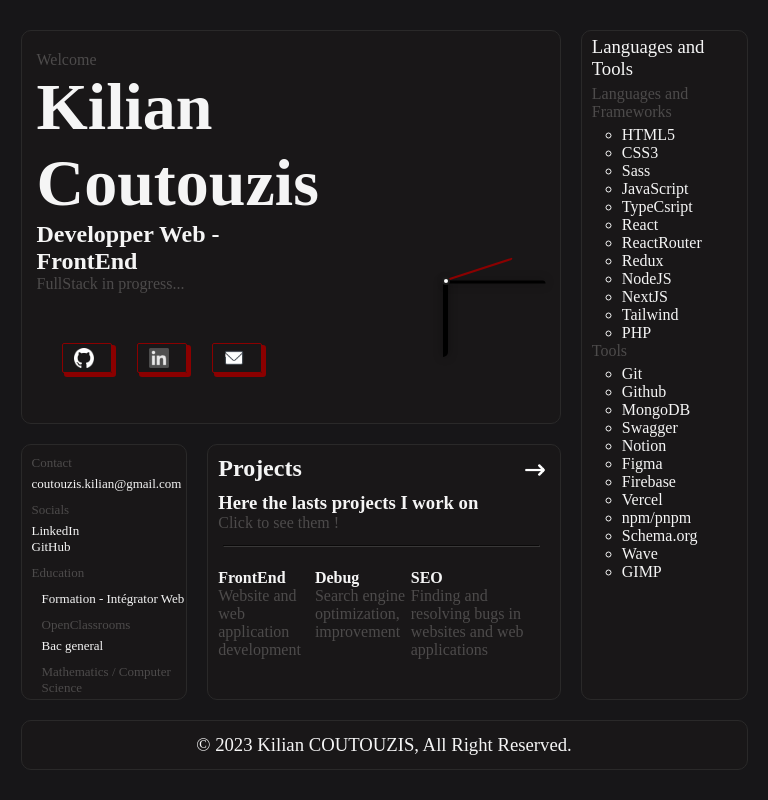
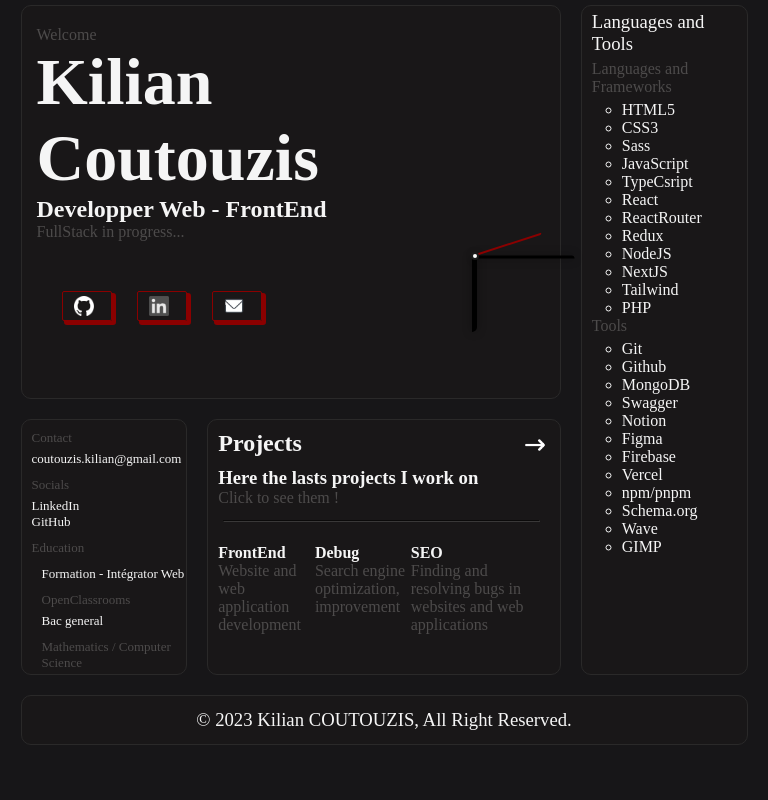
Before and after one commit to Epouvaantail/portfolio, a React (Create React App) app: page / in a window 768 px wide. Built offline with nearby package versions, Linux system fonts and the light colour scheme; a web font is replaced by a local one.

Commit message:
build: upgrade responsive design

```diff
--- a/src/App.css
+++ b/src/App.css
@@ -4,7 +4,7 @@
   box-sizing: border-box;
 }
 
-html, body, #root {
+body, #root {
   height: 100%;
 }
 
@@ -368,7 +368,7 @@ hr {
 	}
 }
 
-@media screen and (max-width: 426px) {
+@media screen and (max-width: 629px) {
   .container {
     display: flex;
     flex-direction: column;
--- a/src/components/clock/clock.css
+++ b/src/components/clock/clock.css
@@ -47,12 +47,18 @@
 
 @media screen and (min-width:427px) and (max-width:768px) {
 
+	.secondPart {
+		top: 9%;
+		left: 53%;
+	}
+
 	.wrap {
-		width: 254px;
+		width: 170px;
 	}
 }
 
 @media screen and (max-width: 426px) {
+
 	.wrap {
 	  position: relative;
 	  width: 120px;
@@ -79,3 +85,11 @@
 		top: -18px;
   	}
 }
+
+@media screen and (max-width: 330px) {
+
+.secondPart {
+	top: 2%;
+}
+
+}
```
